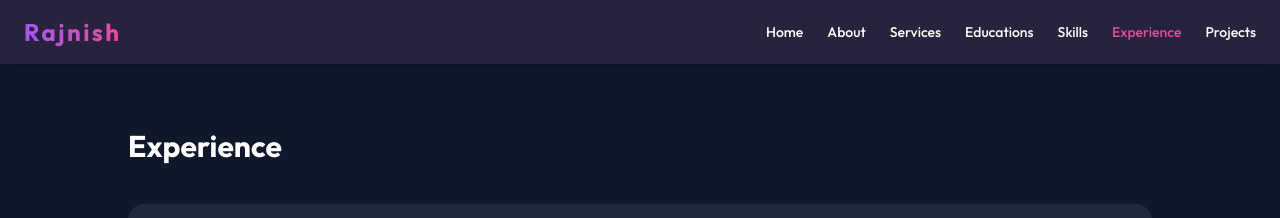
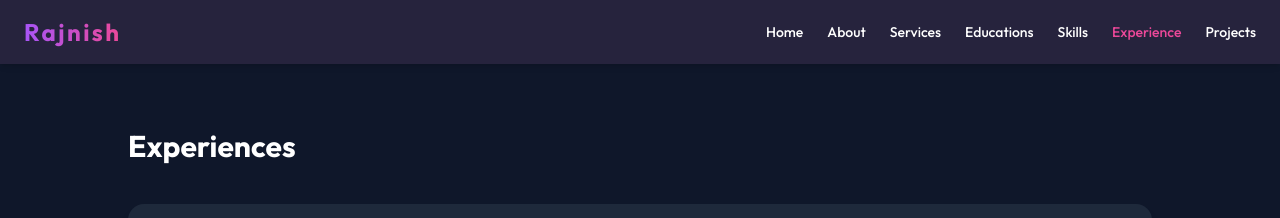
Before and after one commit to Er-Rajnish-Kumar-Tiwari/Biodata, a React (Vite) app in the folder biodata/: page /experience in a window 1280 px wide. Shown: the top 218 px of the page. Built offline with nearby package versions, Linux system fonts and the light colour scheme.

Commit message:
Fix formatting and update experience section

```diff
--- a/biodata/src/Pages/experience.jsx
+++ b/biodata/src/Pages/experience.jsx
@@ -5,7 +5,7 @@
     <div className="w-full min-h-screen bg-[#0f172a] text-white px-4 py-16">
       <div className="max-w-5xl mx-auto space-y-10">
         <div className="flex items-center gap-3">
-          <h2 className="text-3xl font-bold">Experience</h2>
+          <h2 className="text-3xl font-bold">Experiences</h2>
         </div>
 
         {/* Experience Card */}
```
